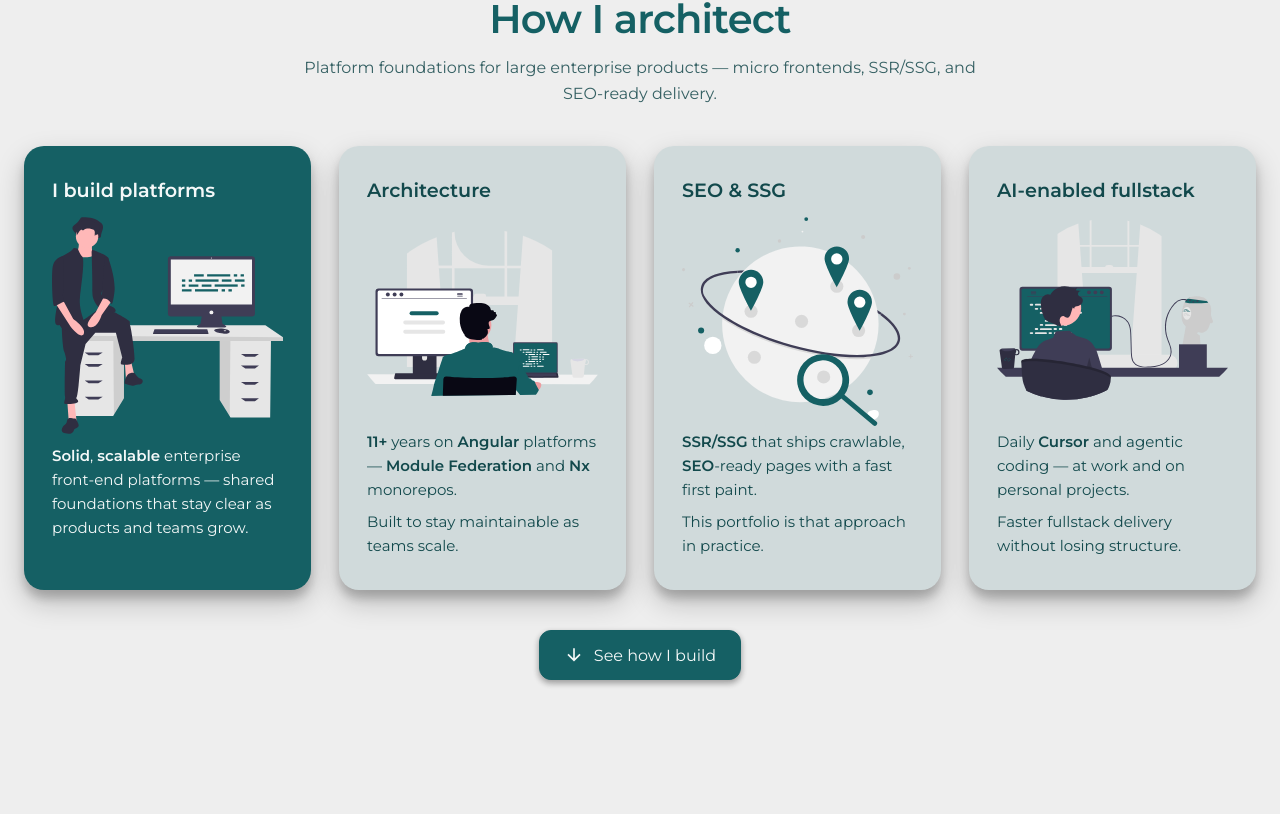
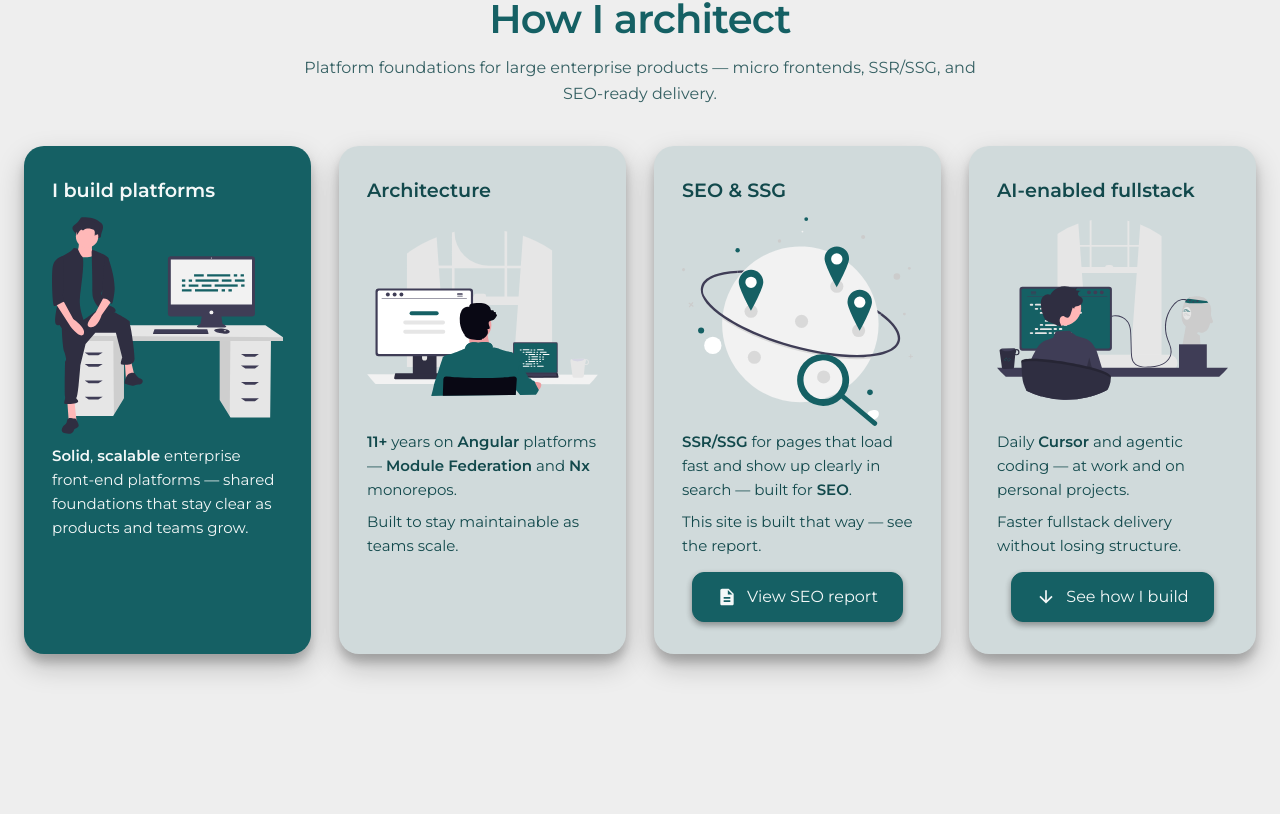
Before and after one commit to athreyacodes/portfolio, an Angular app: page / in a window 1280 px wide. Shown: the part 886-1700 px from the top of the page. Built offline with nearby package versions, Linux system fonts and the light colour scheme.

Commit message:
SEO report visibility

```diff
--- a/src/app/core/links.ts
+++ b/src/app/core/links.ts
@@ -1,3 +1,6 @@
 /** Served straight from `public/`, so the CV works as a plain link without JS. */
 export const CV_URL = '/files/CV.pdf';
 export const CV_FILENAME = 'Athreya_MR_CV.pdf';
+
+export const SEO_REPORT_URL = '/files/seo-report-lighthouse.pdf';
+export const SEO_REPORT_FILENAME = 'Athreya_portfolio_SEO_report.pdf';
--- a/src/app/data/i18n/en-gb.json
+++ b/src/app/data/i18n/en-gb.json
@@ -56,7 +56,9 @@
     "profileAlt": "Portrait of Athreya M R",
     "notifications": "Notifications",
     "carouselTabs": "Skill areas",
-    "openInNewTab": "opens in a new tab"
+    "openInNewTab": "opens in a new tab",
+    "closeDialog": "Close dialog",
+    "seoReportDialog": "Lighthouse SEO report"
   },
   "header": {
     "navItems": {
@@ -70,6 +72,9 @@
     "title": "How I architect",
     "subTitle": "Platform foundations for large enterprise products — micro frontends, SSR/SSG, and SEO-ready delivery.",
     "buildAction": "See how I build",
+    "comingSoon": "Coming soon...",
+    "seoReportAction": "View SEO report",
+    "seoReportDownload": "Download report",
     "coding": {
       "title": "I build platforms",
       "imageAlt": "Illustration of a developer proudly presenting a finished application",
@@ -86,8 +91,8 @@
         "second": {
           "title": "2. SEO & SSG",
           "imageAlt": "Illustration of a search engine results page",
-          "content1": "<strong>SSR/SSG</strong> that ships crawlable, <strong>SEO</strong>-ready pages with a fast first paint.",
-          "content2": "This portfolio is that approach in practice."
+          "content1": "<strong>SSR/SSG</strong> for pages that load fast and show up clearly in search — built for <strong>SEO</strong>.",
+          "content2": "This site is built that way — see the report."
         },
         "third": {
           "title": "3. AI-enabled fullstack",
--- a/src/app/pages/home/skills/skills.html
+++ b/src/app/pages/home/skills/skills.html
@@ -7,33 +7,83 @@
       <p>{{ text.skills.subTitle }}</p>
     </div>
 
-    <div class="skills-grid" appCardDeck>
+    <div class="skills-grid has-actions" appCardDeck>
       <article class="card card-primary">
         <h3 class="card-title">{{ text.skills.coding.title }}</h3>
         <app-illustration class="card-img" name="proud" [alt]="text.skills.coding.imageAlt" [width]="200" [height]="160" />
         <div class="card-body">
           <p class="card-description" [innerHTML]="text.skills.coding.description"></p>
         </div>
+        <div class="card-actions"></div>
       </article>
 
       @for (card of skillCards(); track card.key) {
-        <article class="card is-inverse">
+        <article class="card is-inverse" [class.card-ai]="card.key === 'third'">
           <h3 class="card-title">{{ card.title }}</h3>
           <app-illustration class="card-img" [name]="card.image" [alt]="card.imageAlt" [width]="200" [height]="160" />
           <div class="card-body">
             <p class="card-description" [innerHTML]="card.content1"></p>
             <p class="card-description" [innerHTML]="card.content2"></p>
           </div>
+          <div class="card-actions">
+            @if (card.key === 'second') {
+              <button type="button" class="btn-primary" (click)="openSeoReport($event)">
+                <app-icon name="description" [size]="1.25" />
+                <span>{{ text.skills.seoReportAction }}</span>
+              </button>
+            } @else if (card.key === 'third') {
+              <a class="btn-primary" href="#craft" (click)="onCraftClick($event)">
+                <app-icon name="arrowDown" [size]="1.25" />
+                <span>{{ text.skills.buildAction }}</span>
+              </a>
+            }
+          </div>
         </article>
       }
     </div>
 
-    <div class="skills-cta">
-      <a class="btn-primary" href="#craft" (click)="onCraftClick($event)">
-        <app-icon name="arrowDown" [size]="1.25" />
-        <span>{{ text.skills.buildAction }}</span>
-      </a>
-    </div>
+    @if (seoReportOpen()) {
+      <div class="seo-report" (keydown)="onSeoReportKeydown($event)">
+        <div class="seo-report-scrim" (click)="closeSeoReport()"></div>
+        <div
+          #seoDialog
+          class="seo-report-panel"
+          role="dialog"
+          aria-modal="true"
+          [attr.aria-label]="text.a11y.seoReportDialog"
+        >
+          <header class="seo-report-header">
+            <h2 class="seo-report-title">{{ text.a11y.seoReportDialog }}</h2>
+            <div class="seo-report-actions">
+              <a
+                class="btn-primary"
+                [href]="seoReportUrl"
+                [attr.download]="seoReportFilename"
+                target="_blank"
+                rel="noopener noreferrer"
+              >
+                <app-icon name="download" [size]="1.25" />
+                <span>{{ text.skills.seoReportDownload }}</span>
+                <span class="visually-hidden">({{ text.a11y.openInNewTab }})</span>
+              </a>
+              <button
+                type="button"
+                class="seo-report-close"
+                [attr.aria-label]="text.a11y.closeDialog"
+                (click)="closeSeoReport()"
+              >
+                <app-icon name="close" [size]="1.25" />
+              </button>
+            </div>
+          </header>
+          <iframe
+            class="seo-report-frame"
+            [src]="seoReportSrc"
+            [title]="text.a11y.seoReportDialog"
+          ></iframe>
+        </div>
+      </div>
+    }
   </div>
 } @else {
   <div class="skills band-craft">
--- a/src/app/pages/home/skills/skills.scss
+++ b/src/app/pages/home/skills/skills.scss
@@ -94,12 +94,6 @@
   line-height: 1.6;
 }
 
-.skills-cta {
-  display: flex;
-  justify-content: center;
-  margin-block-start: 2.5rem;
-}
-
 .card-actions {
   display: flex;
   justify-content: center;
@@ -108,10 +102,11 @@
   padding-block-start: 0.5rem;
 }
 
+.band-architecture .card-actions,
 .band-craft .card-actions {
-  min-block-size: 0;
+  min-block-size: 3rem;
   padding-block-start: 0;
-  margin-block-start: -0.25rem;
+  margin-block-start: 0;
 }
 
 .card-actions .btn-toggle-group {
@@ -143,7 +138,8 @@
     grid-row: auto;
   }
 
-  .card-work {
+  .card-work,
+  .card-ai {
     order: -1;
   }
 }
@@ -163,16 +159,13 @@
     max-inline-size: 16rem;
   }
 
-  .card-work {
+  .card-work,
+  .card-ai {
     order: 0;
   }
 }
 
 @media (max-width: 820px) {
-  .skills-cta {
-    margin-block-start: 1.25rem;
-  }
-
   .skills-grid.card-deck,
   .skills-grid.has-actions.card-deck {
     --card-soft: var(--card-soft-fill);
@@ -201,7 +194,138 @@
     max-inline-size: 16rem;
   }
 
-  .skills-grid.card-deck .card-work {
+  .skills-grid.card-deck .card-work,
+  .skills-grid.card-deck .card-ai {
     order: 0;
   }
 }
+
+.seo-report {
+  position: fixed;
+  inset: 0;
+  z-index: 60;
+  display: grid;
+  place-items: center;
+  padding: 1.25rem;
+}
+
+.seo-report-scrim {
+  position: absolute;
+  inset: 0;
+  background: color-mix(in srgb, var(--scrim) 72%, transparent);
+  backdrop-filter: blur(8px);
+  -webkit-backdrop-filter: blur(8px);
+  animation: seo-report-fade-in 160ms ease-out;
+}
+
+.seo-report-panel {
+  position: relative;
+  display: flex;
+  flex-direction: column;
+  inline-size: min(56rem, calc(100vw - 2.5rem));
+  block-size: min(44rem, calc(100vh - 2.5rem));
+  overflow: hidden;
+  overscroll-behavior: contain;
+  border-radius: var(--radius-lg);
+  background: var(--surface);
+  box-shadow: var(--shadow-high);
+  animation: seo-report-rise 180ms ease-out;
+}
+
+.seo-report-header {
+  display: flex;
+  flex-wrap: wrap;
+  align-items: center;
+  justify-content: space-between;
+  gap: 0.75rem 1rem;
+  padding: 0.875rem 1rem;
+  border-block-end: 1px solid var(--divider);
+}
+
+.seo-report-title {
+  margin: 0;
+  color: var(--text);
+  font-size: 1.05rem;
+  font-weight: 600;
+}
+
+.seo-report-actions {
+  display: flex;
+  align-items: center;
+  gap: 0.5rem;
+}
+
+.seo-report-close {
+  display: inline-flex;
+  align-items: center;
+  justify-content: center;
+  inline-size: 2.5rem;
+  block-size: 2.5rem;
+  padding: 0;
+  border: 0;
+  border-radius: var(--radius-md);
+  background: transparent;
+  color: var(--text);
+  cursor: pointer;
+}
+
+.seo-report-close:hover {
+  background: var(--surface-hover);
+}
+
+.seo-report-close:focus-visible {
+  outline: 2px solid var(--focus-ring);
+  outline-offset: 2px;
+}
+
+.seo-report-frame {
+  flex: 1;
+  inline-size: 100%;
+  min-block-size: 0;
+  border: 0;
+  background: var(--surface-muted);
+  overscroll-behavior: contain;
+}
+
+@media (prefers-reduced-motion: reduce) {
+  .seo-report-scrim {
+    backdrop-filter: none;
+    -webkit-backdrop-filter: none;
+    background: var(--scrim);
+  }
+}
+
+@keyframes seo-report-fade-in {
+  from {
+    opacity: 0;
+  }
+
+  to {
+    opacity: 1;
+  }
+}
+
+@keyframes seo-report-rise {
+  from {
+    opacity: 0;
+    transform: translateY(0.5rem) scale(0.98);
+  }
+
+  to {
+    opacity: 1;
+    transform: translateY(0) scale(1);
+  }
+}
+
+@media (max-width: 700px) {
+  .seo-report {
+    padding: 0;
+    align-items: stretch;
+  }
+
+  .seo-report-panel {
+    inline-size: 100%;
+    block-size: 100%;
+    border-radius: 0;
+  }
+}
--- a/src/app/pages/home/skills/skills.ts
+++ b/src/app/pages/home/skills/skills.ts
@@ -1,7 +1,22 @@
-import { ChangeDetectionStrategy, Component, computed, inject, input } from '@angular/core';
+import { isPlatformBrowser } from '@angular/common';
+import {
+  ChangeDetectionStrategy,
+  Component,
+  DestroyRef,
+  DOCUMENT,
+  ElementRef,
+  PLATFORM_ID,
+  computed,
+  inject,
+  input,
+  signal,
+  viewChild
+} from '@angular/core';
+import { DomSanitizer } from '@angular/platform-browser';
 
 import { getExperienceYears } from '../../../core/experience';
 import { I18nService, LOCALES, LocaleCode, interpolate } from '../../../core/i18n';
+import { SEO_REPORT_FILENAME, SEO_REPORT_URL } from '../../../core/links';
 import { ScrollSpyService } from '../../../core/scroll-spy';
 import { ThemeMode, ThemeService } from '../../../core/theme';
 import { ToastService } from '../../../core/toast';
@@ -29,14 +44,30 @@ export class Skills {
   private readonly themeService = inject(ThemeService);
   private readonly scrollSpy = inject(ScrollSpyService);
   private readonly toast = inject(ToastService);
+  private readonly document = inject(DOCUMENT);
+  private readonly isBrowser = isPlatformBrowser(inject(PLATFORM_ID));
+  private readonly sanitizer = inject(DomSanitizer);
 
   readonly band = input<'architecture' | 'craft'>('architecture');
+
+  private readonly seoDialog = viewChild<ElementRef<HTMLElement>>('seoDialog');
+  private seoReportTrigger: HTMLElement | null = null;
+  private bodyOverflow = '';
+  private rootOverflow = '';
 
   protected readonly copy = this.i18n.copy;
   protected readonly locales = LOCALES;
   protected readonly themes = THEME_MODES;
   protected readonly activeLocale = this.i18n.locale;
   protected readonly activeTheme = this.themeService.theme;
+  protected readonly seoReportUrl = SEO_REPORT_URL;
+  protected readonly seoReportFilename = SEO_REPORT_FILENAME;
+  protected readonly seoReportSrc = this.sanitizer.bypassSecurityTrustResourceUrl(SEO_REPORT_URL);
+  protected readonly seoReportOpen = signal(false);
+
+  constructor() {
+    inject(DestroyRef).onDestroy(() => this.unlockPageScroll());
+  }
 
   protected readonly skillCards = computed(() => {
     const details = this.copy().skills.coding.details;
@@ -85,4 +116,75 @@ export class Skills {
   protected onExperienceClick(event: MouseEvent): void {
     this.scrollSpy.handleNavClick(event, 'experience');
   }
+
+  protected openSeoReport(event: MouseEvent): void {
+    this.seoReportTrigger = event.currentTarget instanceof HTMLElement ? event.currentTarget : null;
+    this.lockPageScroll();
+    this.seoReportOpen.set(true);
+    queueMicrotask(() => {
+      this.seoDialog()
+        ?.nativeElement.querySelector<HTMLElement>('button, [href]')
+        ?.focus();
+    });
+  }
+
+  protected closeSeoReport(): void {
+    this.seoReportOpen.set(false);
+    this.unlockPageScroll();
+    queueMicrotask(() => this.seoReportTrigger?.focus());
+  }
+
+  private lockPageScroll(): void {
+    if (!this.isBrowser || this.seoReportOpen()) {
+      return;
+    }
+    const { body, documentElement } = this.document;
+    this.bodyOverflow = body.style.overflow;
+    this.rootOverflow = documentElement.style.overflow;
+    body.style.overflow = 'hidden';
+    documentElement.style.overflow = 'hidden';
+  }
+
+  private unlockPageScroll(): void {
+    if (!this.isBrowser) {
+      return;
+    }
+    const { body, documentElement } = this.document;
+    body.style.overflow = this.bodyOverflow;
+    documentElement.style.overflow = this.rootOverflow;
+  }
+
+  protected onSeoReportKeydown(event: KeyboardEvent): void {
+    if (event.key === 'Escape') {
+      event.preventDefault();
+      this.closeSeoReport();
+      return;
+    }
+
+    if (event.key !== 'Tab') {
+      return;
+    }
+
+    const panel = this.seoDialog()?.nativeElement;
+    if (!panel) {
+      return;
+    }
+
+    const focusable = Array.from(panel.querySelectorAll<HTMLElement>('button, [href]'));
+    if (focusable.length === 0) {
+      return;
+    }
+
+    const first = focusable[0];
+    const last = focusable[focusable.length - 1];
+    const active = document.activeElement;
+
+    if (event.shiftKey && active === first) {
+      event.preventDefault();
+      last.focus();
+    } else if (!event.shiftKey && active === last) {
+      event.preventDefault();
+      first.focus();
+    }
+  }
 }
```
Also changed, not shown: src/app/data/i18n/fr-fr.json (+8 -3 lines), src/styles/_buttons.scss (+28 -0 lines), 1 other file (tests, documents, lock files or other folders).
